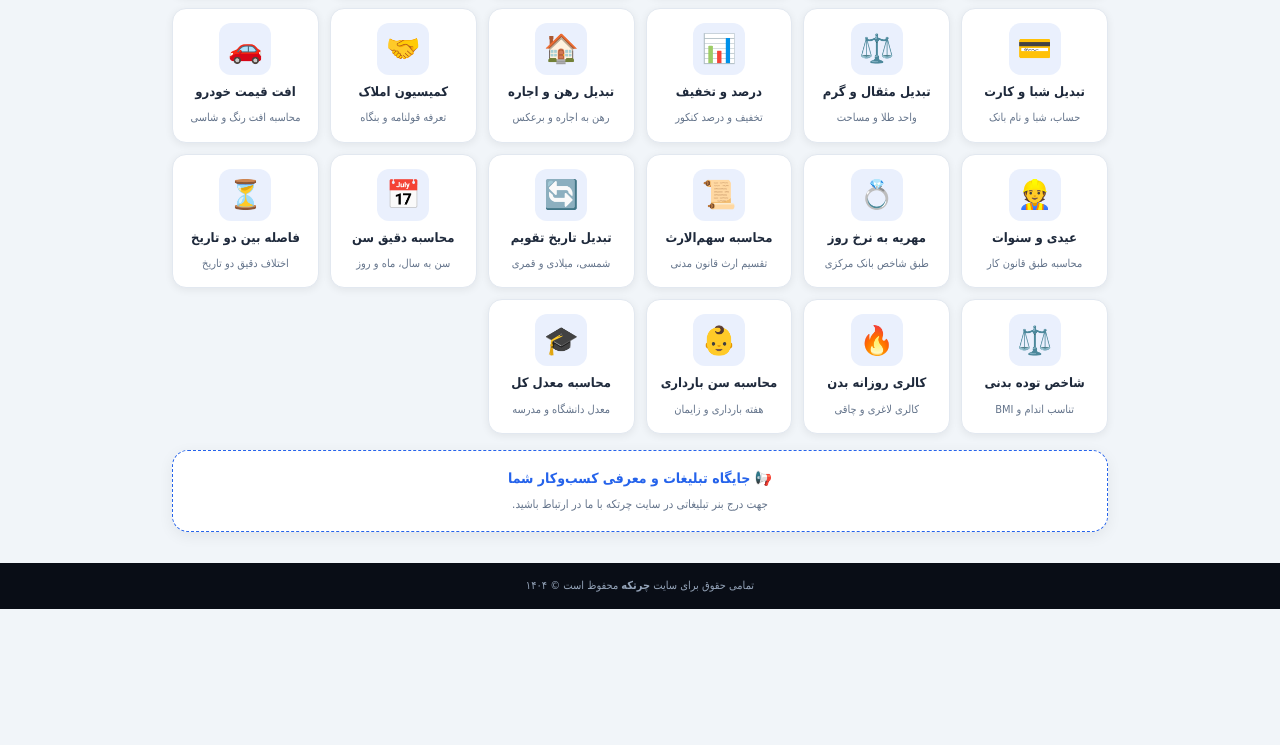
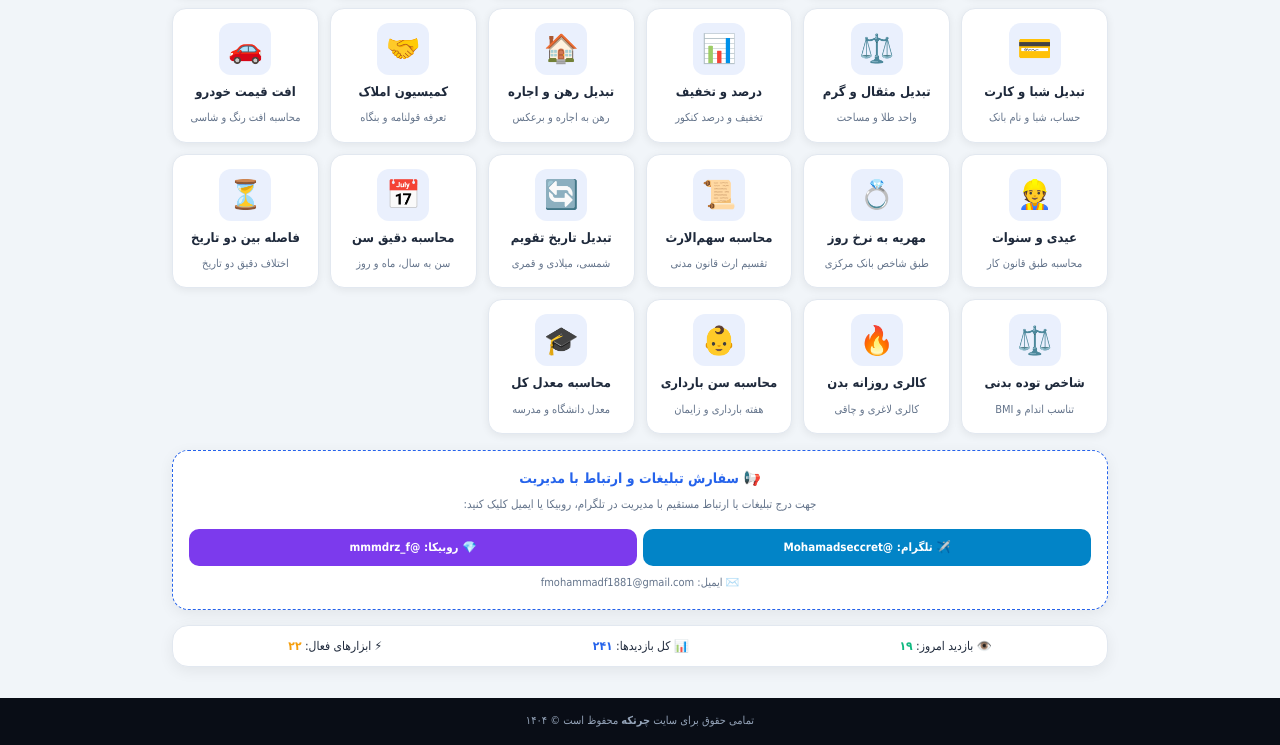
Before and after one commit to fmohammadf1881-beep/chortkeh, a plain HTML site: page index.html in a window 1280 px wide. Shown: the part 545-1290 px from the top of the page. Before the commit the page ends 1154 px from the top, so only its background shows below. Drawn offline with Linux system fonts and the light colour scheme; no server answers.

Commit message:
Update index.html

```diff
--- a/index.html
+++ b/index.html
@@ -26,7 +26,7 @@
     <button id="ibtn" onclick="inst()" style="width:100%;background:#10b981;color:#fff;border:none;padding:9px;border-radius:10px;font-size:12px;font-weight:700;margin-top:10px;cursor:pointer">📲 نصب اپلیکیشن «چرتکه» روی صفحه اصلی گوشی</button>
     <div id="im" style="display:none;background:#f0fdf4;color:#065f46;border:1px solid #86efac;padding:10px;border-radius:10px;margin-top:8px;font-size:11.5px;text-align:right;line-height:1.9">
       ۱. بالای مرورگر کروم روی <b>سه نقطه (⋮)</b> بزنید و گزینه <b>Add to Home screen</b> را انتخاب کنید.<br>
-      ۲. سپس برای ثبت نصب، روی دکمه سبز زیر بزنید:<br>
+      ۲. سپس روی دکمه سبز زیر بزنید:<br>
       <button onclick="okInst()" style="width:100%;background:#059669;color:#fff;border:none;padding:8px;border-radius:8px;margin-top:6px;font-weight:700;cursor:pointer">✅ به صفحه اصلی اضافه کردم (تایید نصب)</button>
     </div>
     <div id="ok-box" style="display:none;background:#dcfce7;color:#166534;border:1.5px solid #22c55e;padding:10px;border-radius:10px;margin-top:8px;font-size:12px;font-weight:700;text-align:center">
@@ -42,8 +42,18 @@
   </div>
   <div class="grid" id="grid"></div>
   <div class="box" style="margin-top:16px;text-align:center;border:1.5px dashed var(--pr)">
-    <h2 style="font-size:14px;color:var(--pr);margin-bottom:4px">📢 جایگاه تبلیغات و معرفی کسب‌وکار شما</h2>
-    <p style="font-size:11.5px;color:var(--mu)">جهت درج بنر تبلیغاتی در سایت چرتکه با ما در ارتباط باشید.</p>
+    <h2 style="font-size:14px;color:var(--pr);margin-bottom:4px">📢 سفارش تبلیغات و ارتباط با مدیریت</h2>
+    <p style="font-size:11.5px;color:var(--mu);margin-bottom:10px">جهت درج تبلیغات یا ارتباط مستقیم با مدیریت در تلگرام، روبیکا یا ایمیل کلیک کنید:</p>
+    <div style="display:flex;gap:6px;flex-wrap:wrap">
+      <a href="https://t.me/Mohamadseccret" target="_blank" class="btn" style="flex:1;background:#0284c7;text-decoration:none;font-size:11.5px;padding:9px">✈️ تلگرام: @Mohamadseccret</a>
+      <a href="https://rubika.ir/mmmdrz_f" target="_blank" class="btn" style="flex:1;background:#7c3aed;text-decoration:none;font-size:11.5px;padding:9px">💎 روبیکا: @mmmdrz_f</a>
+    </div>
+    <a href="mailto:fmohammadf1881@gmail.com" style="display:block;margin-top:8px;font-size:11px;color:var(--mu);text-decoration:none">✉️ ایمیل: fmohammadf1881@gmail.com</a>
+  </div>
+  <div class="box" style="text-align:center;padding:10px;font-size:12px;display:flex;justify-content:space-around;background:var(--cd)">
+    <span>👁️ بازدید امروز: <b id="v-day" style="color:#10b981">...</b></span>
+    <span>📊 کل بازدیدها: <b id="v-tot" style="color:var(--pr)">...</b></span>
+    <span>⚡ ابزارهای فعال: <b style="color:#f59e0b">۲۲</b></span>
   </div>
 </main>
 <footer>تمامی حقوق برای سایت <b>چرتکه</b> محفوظ است © ۱۴۰۴</footer>
@@ -84,10 +94,8 @@ let dP,curCat='all';
 window.addEventListener('beforeinstallprompt',e=>{e.preventDefault();dP=e;});
 window.addEventListener('appinstalled',()=>okInst());
 function okInst(){
-  document.getElementById('im').style.display='none';
-  document.getElementById('ok-box').style.display='block';
-  let b=document.getElementById('ibtn');
-  b.innerText='✅ اپلیکیشن «چرتکه» با موفقیت نصب شد';b.style.background='#059669';
+  document.getElementById('im').style.display='none';document.getElementById('ok-box').style.display='block';
+  let b=document.getElementById('ibtn');b.innerText='✅ اپلیکیشن «چرتکه» با موفقیت نصب شد';b.style.background='#059669';
   alert('🎉 تبریک! اپلیکیشن «چرتکه» با موفقیت روی گوشی شما نصب شد!');
 }
 async function inst(){
@@ -96,6 +104,10 @@ async function inst(){
 }
 function setCat(c,b){curCat=c;document.querySelectorAll('.cat').forEach(x=>x.classList.remove('on'));b.classList.add('on');flt();}
 function flt(){let q=document.getElementById('srch').value.trim();document.querySelectorAll('.t-card').forEach(e=>{e.style.display=((curCat==='all'||e.dataset.c===curCat)&&e.innerText.includes(q))?'flex':'none';});}
+let lv=(+localStorage.getItem('ch_v')||0)+1;localStorage.setItem('ch_v',lv);
+const setV=(d,t)=>{document.getElementById('v-day').innerText=d.toLocaleString('fa-IR');document.getElementById('v-tot').innerText=t.toLocaleString('fa-IR');};
+setV(18+lv,240+lv);
+fetch('https://api.counterapi.dev/v1/chortkeh_site/visits/up').then(r=>r.json()).then(d=>{if(d&&d.count)setV(15+(d.count%90),240+d.count);}).catch(()=>{});
 </script>
 </body>
 </html>
```
